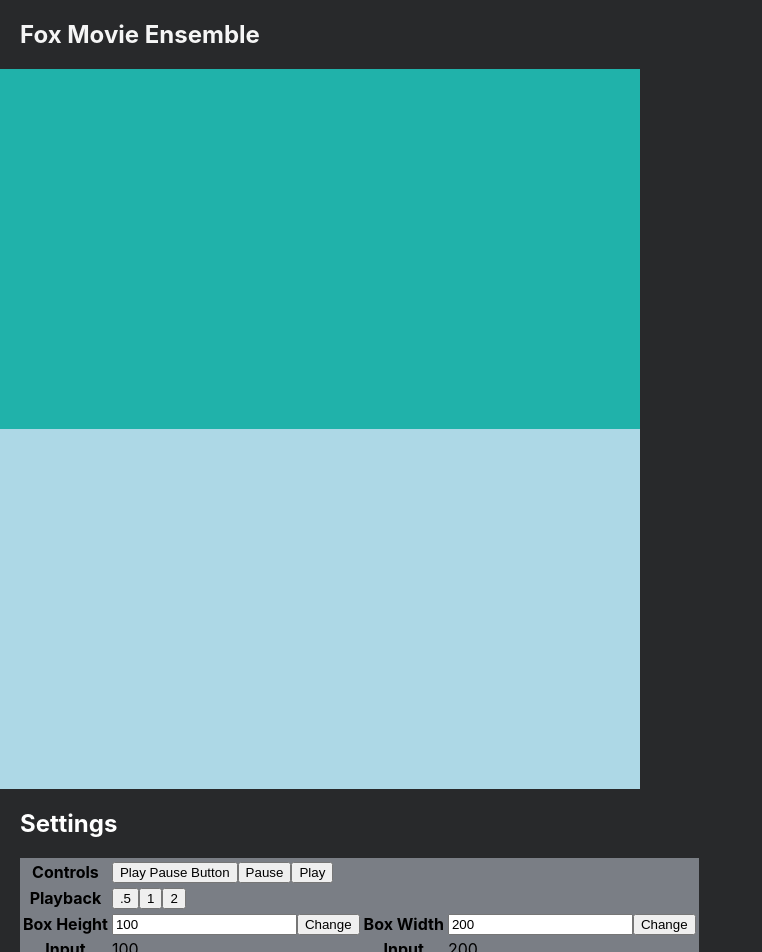
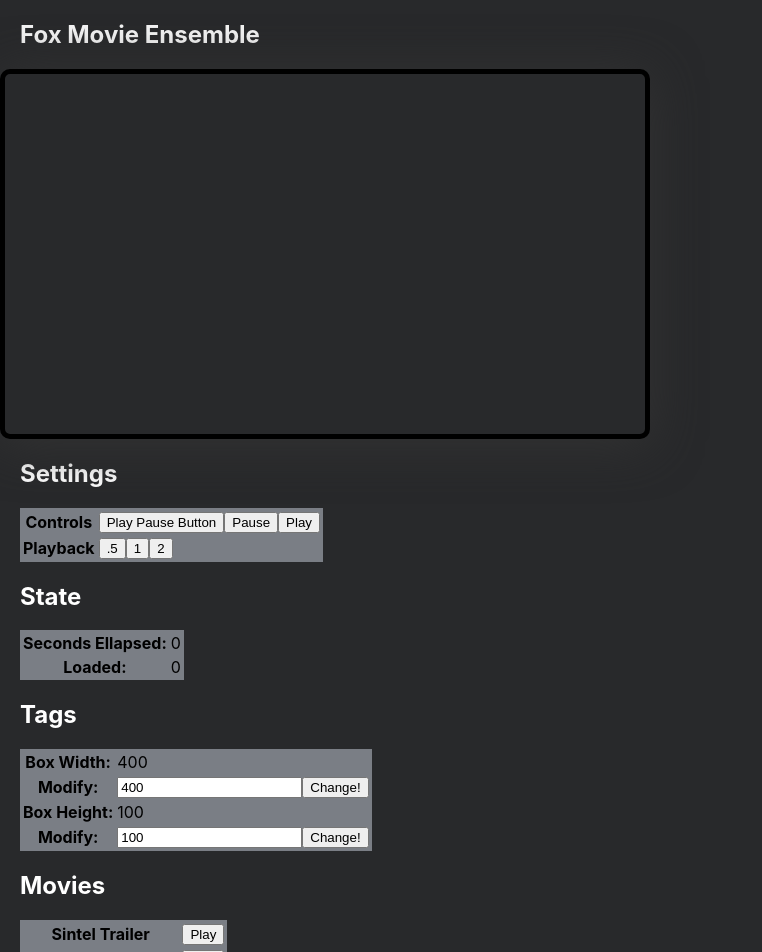
Before and after one commit to melonrush13/foxmovieensemble, a React (Create React App) app: page / in a window 1280 px wide. Shown: the top 952 px of the page, without its empty margins (0-762 px from the left). Built offline with nearby package versions, Linux system fonts and the light colour scheme.

Commit message:
added bounding box on top of video container, and added user input to change the width and height of the bounding box

```diff
--- a/src/App.tsx
+++ b/src/App.tsx
@@ -1,7 +1,6 @@
 import React, { Component } from 'react';
 import './App.css';
 import ReactPlayer from 'react-player'
-import { number } from 'prop-types';
 
 const movies = {
   sintelTrailer: 'http://media.w3.org/2010/05/sintel/trailer.mp4',
@@ -10,22 +9,16 @@ const movies = {
   deadpool: 'https://www.youtube.com/watch?v=ONHBaC-pfsk',
 };
 
-// interface Props {
-//   boxHeight: Number;
-//   boxWidth: Number;
-// }
+class App extends React.Component {
+  constructor(props: any) {
+    super(props);
 
-// interface State {
-//   boxHeight: Number;
-//   boxWidth: Number;
-// }
+    this.handleHeightChange = this.handleHeightChange.bind(this);
+    this.handleHeightSubmit = this.handleHeightSubmit.bind(this);
+    this.handleWidthChange = this.handleWidthChange.bind(this);
+    this.handleWidthSubmit = this.handleWidthSubmit.bind(this);
+  }
 
-class App extends Component {
-  // constructor() {
-  //   super();
-
-  //   this.onFieldChange = this.onFieldChange.bind(this);
-  // }
   state = {
     played: 0,
     loaded: 0,
@@ -38,8 +31,7 @@ class App extends Component {
     loadedSeconds: 0,
     playedSeconds: 0,
     boxHeight: 100,
-    boxWidth: 200,
-
+    boxWidth: 400,
   }
 
 
@@ -50,7 +42,6 @@ class App extends Component {
     else {
       this.setState({ playing: true })
     }
-
   }
 
   onPlay = () => {
@@ -76,53 +67,42 @@ class App extends Component {
 
   onProgress = (state : {playedSeconds: number , loadedSeconds: number, played: number}) => {
       console.log('onProgress ', state)
-      console.log("secs: " + state.playedSeconds);
-      console.log("loaded: " + state.loadedSeconds);
-      console.log("played: " + state.played);
-
+      // console.log("secs: " + state.playedSeconds);
       this.setState({loadedSeconds: state.loadedSeconds});
       this.setState({playedSeconds: state.playedSeconds});
-
-      // let played = state.played;
-      // let loaded = state.loadedSeconds;
-      // const secs = state.playedSeconds;
-      // let frames = secs * 60;
-
-      var canvas : any = this.refs.boundingboxcanvas
-      var ctx = canvas.getContext("2d");
-      ctx.fillStyle = "#FF0000";
-      //ctx.fillRect(0,0,100,100);
-      ctx.fillRect(0,0,this.state.boxHeight,this.state.boxWidth);
-      console.log("height " + this.state.boxHeight)
-      console.log("width " + this.state.boxWidth)
-      ctx.moveTo(0,0);
-
-
     }
 
   boundingBoxClicked() {
     console.log("video clicked")
   }
 
+  componentDidUpdate() {
+    console.log("Hi Mel!");
 
-  onHeightSubmit(d: any) {
-    console.log("box height clicked")
-    d.preventDefault();
-    this.setState({
-      boxHeight: d.target.value,
-    })
-    console.log(this.state.boxHeight)
+    var canvas : any = this.refs.myCanvas
+    const ctx = canvas.getContext("2d")
+    ctx.fillStyle = "red";
+    ctx.fillRect(0, 0, this.state.boxWidth, this.state.boxHeight);
 
-  }
-  onWidthSubmit(c: any) {
-    console.log("box width clicked")
-    c.preventDefault();
-    this.setState({
-      boxWidth: c.target.value,
-    })
-    console.log(this.state.boxWidth)
+    console.log("height " + this.state.boxHeight)
+    console.log("width " + this.state.boxWidth)
   }
 
+  handleWidthSubmit(event: any) {
+    alert('New change to bounding box width of: ' + this.state.boxWidth);
+    event.preventDefault();
+  }
+  handleWidthChange = (event : any) => {
+    this.setState({ boxWidth: event.target.value });
+  }
+
+  handleHeightSubmit(event: any) {
+    alert('New change to bounding box height of: ' + this.state.boxHeight);
+    event.preventDefault();
+  }
+  handleHeightChange = (event : any) => {
+    this.setState({ boxHeight: event.target.value});
+  }
 
 
   render() {
@@ -135,7 +115,7 @@ class App extends Component {
             <h1>Fox Movie Ensemble</h1>
           </div>
           <div className='player-wrapper'>
-            <div id="base">
+            <div id="videocontainer">
               <ReactPlayer
                   className = 'react-player'
                 // url = {sources.sintelTrailer} //'https://www.youtube.com/watch?v=ysz5S6PUM-U'
@@ -146,10 +126,10 @@ class App extends Component {
                   onProgress = {this.onProgress}
                   //width - 640px
                   //height - 360px
+
               />
-            </div>
-            <div id="overlay">
-              <canvas ref="boundingboxcanvas" onClick={this.boundingBoxClicked}></canvas>
+              <canvas id="canvas" ref="myCanvas" width="640" height="360" onClick={this.boundingBoxClicked}></canvas>
+
             </div>
           </div>
           <h2>Settings</h2>
@@ -171,42 +151,64 @@ class App extends Component {
                   <button onClick={() => this.setPlaybackRate(2)}>2</button>
                 </td>
               </tr>
+            </tbody>
+          </table>
+
+          <h2>State</h2>
+          <table id="time">
+            <tbody>
               <tr>
-                <th>Box Height</th>
+                <th>Seconds Ellapsed: </th>
+                <td> {this.state.playedSeconds} </td>
+              </tr>
+              <tr>
+                <th>Loaded:</th>
+                <td> {this.state.loadedSeconds} </td>
+              </tr>
+            </tbody>
+          </table>
+          <h2>Tags</h2>
+          <table id="tags">
+            <tbody>
+              <tr>
+                <th>Box Width: </th>
+                <td> {this.state.boxWidth} </td>
+              </tr>
+              <tr>
+                <th>Modify:</th>
                 <td>
-                  <form onSubmit={(d) => this.onHeightSubmit(d)}>
+                 <form onSubmit={this.handleWidthSubmit}>
                     <input
-                      id="boxheight" type='text' name="boxHeight" placeholder='Enter Height'
-                      onChange={d => this.setState({boxHeight: d.target.value})}
-                      value={this.state.boxHeight}></input>
-                    <button id="subHeight" type="submit">Change</button>
-                  </form>
-               </td>
-                <th>Box Width</th>
-                <td>
-                  <form onSubmit={(c) => this.onWidthSubmit(c)}>
-                    <input
-                      id="boxwidth" type='text' name="boxWidth" placeholder='Enter Width'
-                      onChange={c => this.setState({boxWidth: c.target.value})}
-                      value={this.state.boxWidth} ></input>
-                    <button id="subWidth" type="submit">Change</button>
-                  </form>
+                      name="newwidth"
+                      ref="newwidth"
+                      type="text"
+                      value={this.state.boxWidth}
+                      onChange={this.handleWidthChange}/>
+                  <input type="submit" value="Change!"></input>
+                </form>
                 </td>
               </tr>
               <tr>
-                <th>Input</th>
+                <th>Box Height: </th>
+                <td> {this.state.boxHeight} </td>
+              </tr>
+              <tr>
+                <th>Modify:</th>
                 <td>
-                  <label>{this.state.boxHeight}</label>
-                </td>
-                <th>Input</th>
-                <td>
-                  <label>{this.state.boxWidth}</label>
+                 <form onSubmit={this.handleHeightSubmit}>
+                    <input
+                      name="newheight"
+                      ref="newheight"
+                      type="text"
+                      value={this.state.boxHeight}
+                      onChange={this.handleHeightChange}/>
+                  <input type="submit" value="Change!"></input>
+                </form>
                 </td>
               </tr>
             </tbody>
           </table>
           </section>
-
           <section className='section'>
           <h2>Movies</h2>
             <table id = 'movies'>
@@ -238,20 +240,6 @@ class App extends Component {
               </tbody>
             </table>
           </section>
-
-          <h2>State</h2>
-          <table id="time">
-            <tbody>
-              <tr>
-                <th>Seconds Ellapsed: </th>
-                <td> {this.state.playedSeconds} </td>
-              </tr>
-              <tr>
-                <th>Loaded:</th>
-                <td> {this.state.loadedSeconds} </td>
-              </tr>
-            </tbody>
-          </table>
       </div>
     )
   }
--- a/src/index.css
+++ b/src/index.css
@@ -24,20 +24,28 @@ h2 {
   margin-left: 20px;
 }
 
-#base {
-  background-color: lightseagreen;
+.react-player {
+  position: absolute;
+  z-index: -1;
+}
+
+#videocontainer {
+  display:inline-block;
+  position: relative;
   width: 640px;
   height: 360px;
+  color: red;
+  margin: 0 auto;
+  z-index: 10px;
+  border:5px solid black;
+  border-radius: 10px;
+  box-shadow: 0 5px 50px #333
+
 }
 
-#overlay {
-  background-color: lightblue;
-  width: 640px;
-  height: 360px;
+#canvascontainer {
   position: relative;
-  left:0px;
-  color:red;;
-  z-index: -1;
+  z-index: 20px;
 
 }
 
@@ -57,6 +65,10 @@ h2 {
   margin-left: 20px;
 }
 
+#tags {
+  background-color: #7a7e85;
+  margin-left: 20px;
+}
 
 .canvas {
   background-color: purple;
```
